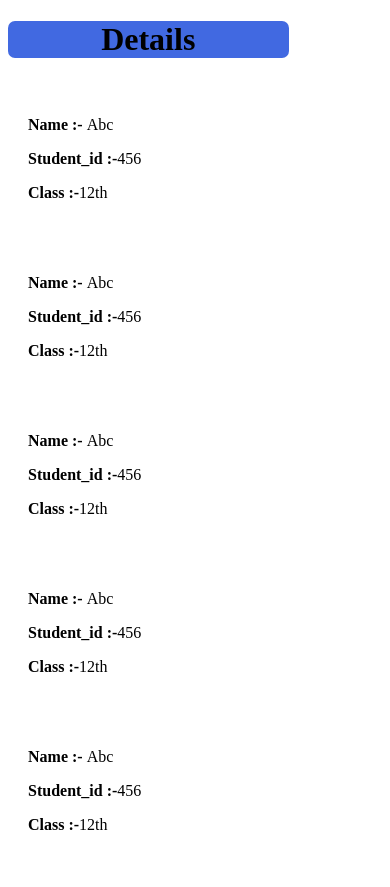
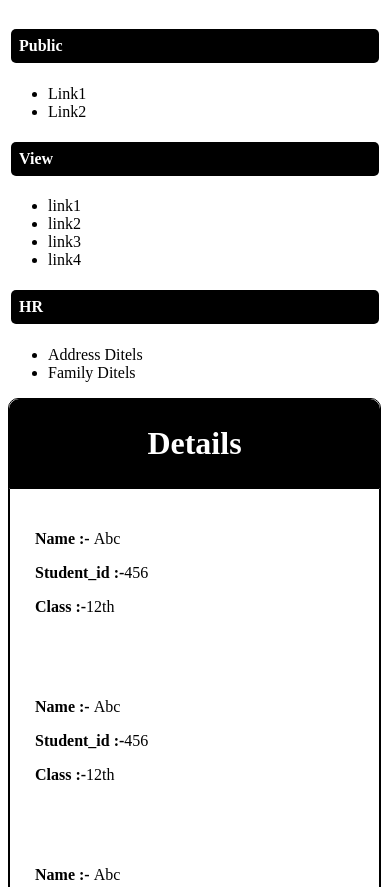
Before and after one commit to nakumparth37/layouts, a website built with Vite: page Student_Info/index.html in a window 390 px wide. Shown: the top 887 px of the page. Built offline with nearby package versions, Linux system fonts and the light colour scheme.

Commit message:
Change the style of the student info

```diff
--- a/Student_Info/Student_info.css
+++ b/Student_Info/Student_info.css
@@ -1,24 +1,78 @@
 .container{
+    display: grid;
+    grid-template-columns: auto auto;
+    margin: 0;
     padding: 0;
-    margin: 0;
-    justify-content: center;
+
 }
+.side_bar{
+    width: 200px;
+}
+.bar{
+    background-color: black;
+    color: white;
+    border-radius: 5px;
+    margin: 3px;
+}
+
+.bar h4{
+    padding: 8px;
+}
+
 .main{
-    width: 75%;
-    justify-content: center;
+    border: 1px solid black;
+    color: white;
+    border-radius: 10px;
+    margin-right: 50px;
 }
 
 .title{
-    background-color:royalblue;
+    background-color: black;
+    padding: 5px;
     text-align: center;
-    border-radius: 7px;
+    color: white;
+    border-radius: 10px 10px 0 0;
 }
 
 .details{
-    display: flex;
-    flex-wrap: wrap;
+    border: 1px solid black;
+    border-radius: 0 0 10px 10px ;
+    background-color: white;
+    color: black;
+    display: grid;
+    grid-template-columns: auto auto auto auto;
 }
 
-.Students{
-    padding: 20px;
+.info{
+    margin: 10px;
+    padding: 15px;
 }
+
+@media (max-width:770px) {
+    .container {
+        display: grid;
+        grid-template-columns: auto auto;
+    }
+    .details{
+        display: grid;
+        grid-template-columns: auto auto;
+    }
+  }
+
+@media (max-width:425px) {
+    .container {
+
+        display: grid;
+        grid-template-columns: auto;
+    }
+    .side_bar{
+        width: 100%;
+    }
+    .details{
+        display: grid;
+        grid-template-columns: auto ;
+    }
+    .main{
+        margin-right: 1px;
+    }
+  }
--- a/Student_Info/index.html
+++ b/Student_Info/index.html
@@ -11,67 +11,78 @@
 
 <body>
   <div class="container">
+    <div class="side_bar">
+      <div class="bar">
+        <h4>Public</h4>
+      </div>
+      <ul>
+        <li>Link1</li>
+        <li>Link2</li>
+      </ul>
+      <div class="bar">
+        <h4>View</h4>
+      </div>
+      <ul>
+        <li>link1</li>
+        <li>link2</li>
+        <li>link3</li>
+        <li>link4</li>
+      </ul>
+      <div class="bar">
+        <h4>HR</h4>
+      </div>
+      <ul>
+
+        <li>Address Ditels</li>
+        <li>Family Ditels</li>
+      </ul>
+    </div>
     <div class="main">
       <div class="title">
         <h1>Details</h1>
       </div>
       <div class="details">
-        <div class="Students">
           <div class="info">
             <p><strong>Name :- </strong>Abc</p>
             <p><strong> Student_id :-</strong>456</p>
             <p> <strong> Class :-</strong>12th</p>
           </div>
-        </div>
-        <div class="Students">
           <div class="info">
             <p><strong>Name :- </strong>Abc</p>
             <p><strong> Student_id :-</strong>456</p>
             <p> <strong> Class :-</strong>12th</p>
           </div>
-        </div>
-        <div class="Students">
           <div class="info">
             <p><strong>Name :- </strong>Abc</p>
             <p><strong> Student_id :-</strong>456</p>
             <p> <strong> Class :-</strong>12th</p>
           </div>
-        </div>
-        <div class="Students">
           <div class="info">
             <p><strong>Name :- </strong>Abc</p>
             <p><strong> Student_id :-</strong>456</p>
             <p> <strong> Class :-</strong>12th</p>
           </div>
-        </div>
-        <div class="Students">
           <div class="info">
             <p><strong>Name :- </strong>Abc</p>
             <p><strong> Student_id :-</strong>456</p>
             <p> <strong> Class :-</strong>12th</p>
           </div>
-        </div>
-        <div class="Students">
           <div class="info">
             <p><strong>Name :- </strong>Abc</p>
             <p><strong> Student_id :-</strong>456</p>
             <p> <strong> Class :-</strong>12th</p>
           </div>
-        </div>
-        <div class="Students">
           <div class="info">
             <p><strong>Name :- </strong>Abc</p>
             <p><strong> Student_id :-</strong>456</p>
             <p> <strong> Class :-</strong>12th</p>
           </div>
-        </div>
-        <div class="Students">
           <div class="info">
             <p><strong>Name :- </strong>Abc</p>
             <p><strong> Student_id :-</strong>456</p>
             <p> <strong> Class :-</strong>12th</p>
           </div>
-        </div>
+
       </div>
     </div>
 
```
